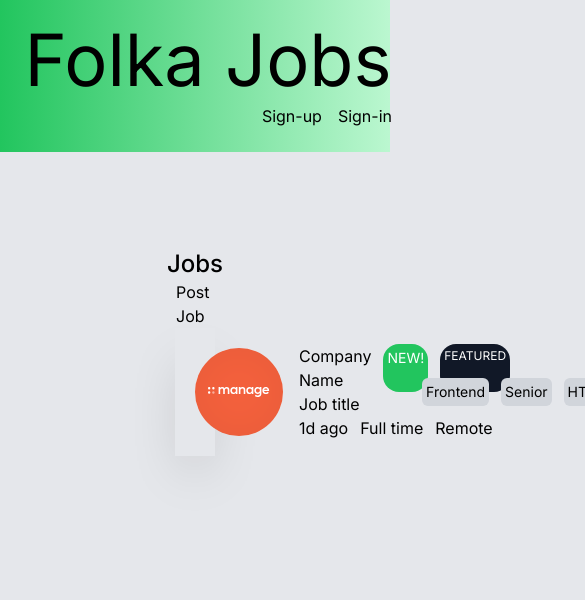
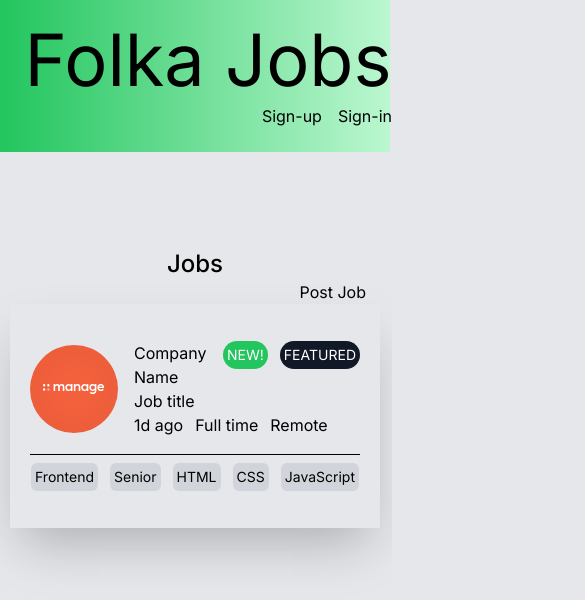
Before and after one commit to Folka2134/folka-jobs, a Next.js app: page / in a window 390 px wide. Shown: the top 600 px of the page, 585 px wide, since content can reach past the window. Built offline with nearby package versions, Linux system fonts and the light colour scheme.

Commit message:
updated for mobile styles

```diff
--- a/app/layout.tsx
+++ b/app/layout.tsx
@@ -17,7 +17,7 @@ export default function RootLayout({
 }) {
   return (
     <html lang="en">
-      <body className={`bg-gray-200 ${inter.className}`}>
+      <body className={`min-w-400 bg-gray-200 ${inter.className}`}>
         <Navbar />
         {children}
       </body>
--- a/app/page.tsx
+++ b/app/page.tsx
@@ -2,7 +2,7 @@ import Jobs from "@/components/Jobs";
 
 export default function Home() {
   return (
-    <main className="flex min-h-screen flex-col items-center justify-between px-44 py-24">
+    <main className="flex min-h-screen flex-col items-center justify-between px-6 py-24 md:px-24 lg:px-44">
       <Jobs />
     </main>
   );
--- a/components/Jobs.tsx
+++ b/components/Jobs.tsx
@@ -9,16 +9,16 @@ const Jobs = () => {
       <h1 className="text-2xl font-medium">Jobs</h1>
       <p className="flex w-full justify-end">Post Job</p>
       {/* loop over jobs from database */}
-      <div className="flex h-32 w-full justify-evenly p-5 shadow-2xl">
-        <div className="flex flex-1 items-center">
+      <div className="flex h-56 w-full min-w-[370px] flex-col justify-evenly p-5 shadow-2xl lg:h-32 lg:flex-row">
+        <div className="flex items-center lg:flex-1">
           <Image src={manage} height={90} width={90} alt="Job Logo" />
           <div className="ml-4">
             <div className="flex gap-3">
               <h3>Company Name</h3>
-              <span className="rounded-2xl bg-green-500 p-1 text-sm text-white">
+              <span className="h-7 rounded-2xl bg-green-500 p-1 text-sm text-white">
                 NEW!
               </span>
-              <span className="items-center justify-center rounded-2xl bg-gray-900 p-1 text-xs text-white">
+              <span className="h-7 items-center justify-center rounded-2xl bg-gray-900 p-1 text-sm text-white">
                 FEATURED
               </span>
             </div>
@@ -30,7 +30,7 @@ const Jobs = () => {
             </ul>
           </div>
         </div>
-        <ul className="flex flex-1 items-center justify-end gap-3">
+        <ul className="flex flex-wrap items-center justify-center gap-3 border-t border-black pt-2 lg:flex-1 lg:justify-end lg:border-none lg:pt-0">
           <li className="rounded-md bg-gray-300 p-1 text-sm">Frontend</li>
           <li className="rounded-md bg-gray-300 p-1 text-sm">Senior</li>
           <li className="rounded-md bg-gray-300 p-1 text-sm">HTML</li>
```
